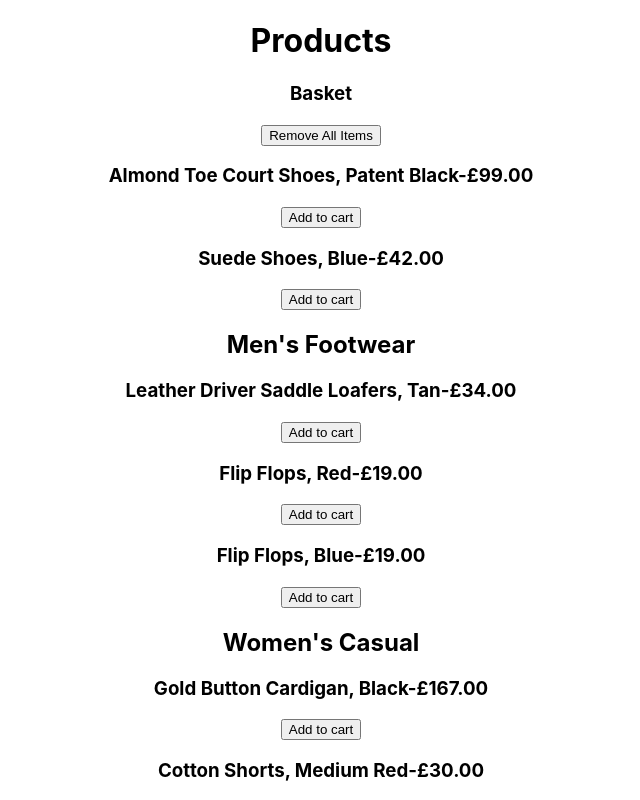
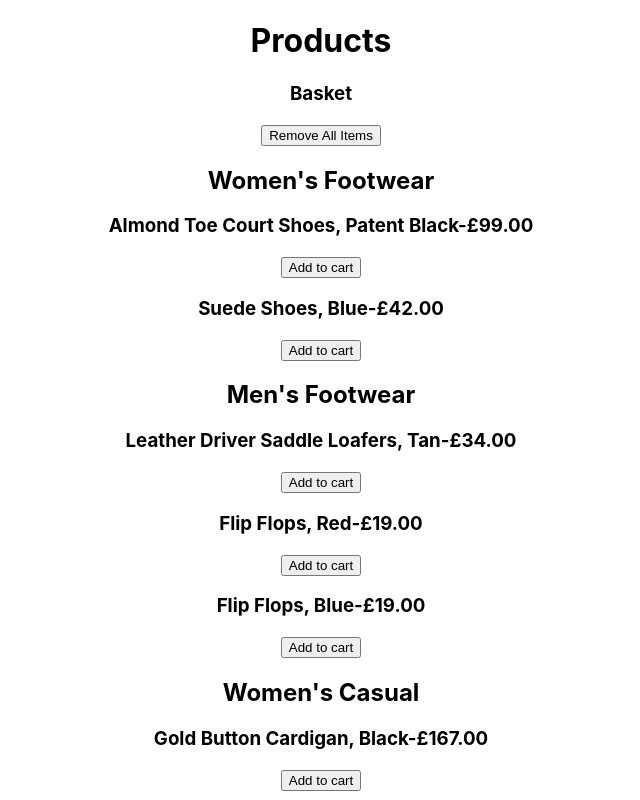
Before and after one commit to Rupieeroo/web-shop, a React (Create React App) app: page / in a window 1280 px wide. Shown: the top 800 px of the page, without its empty margins (319-959 px from the left). Built offline with nearby package versions, Linux system fonts and the light colour scheme.

Commit message:
fixed title error for womens footwear

```diff
--- a/src/components/women-footwear.js
+++ b/src/components/women-footwear.js
@@ -52,6 +52,7 @@ export default class WomenFootwear extends React.Component {
 
     return(
       <div>
+        <h2>Women's Footwear</h2>
         { shoeList }
       </div>
     );
```
